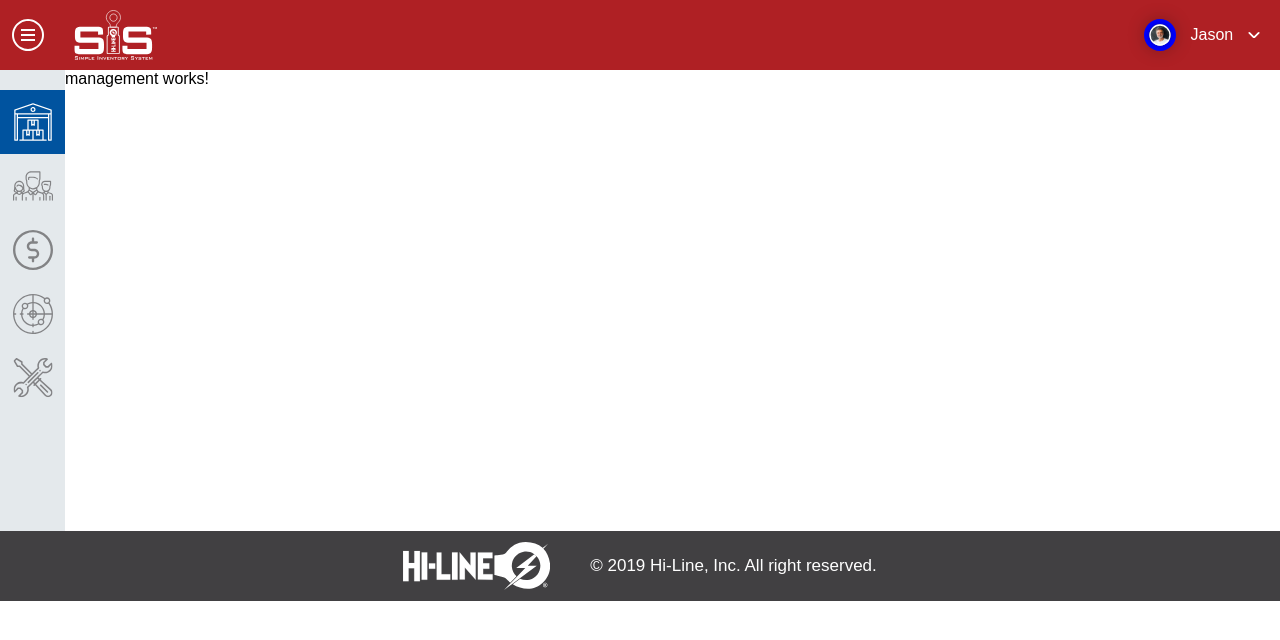
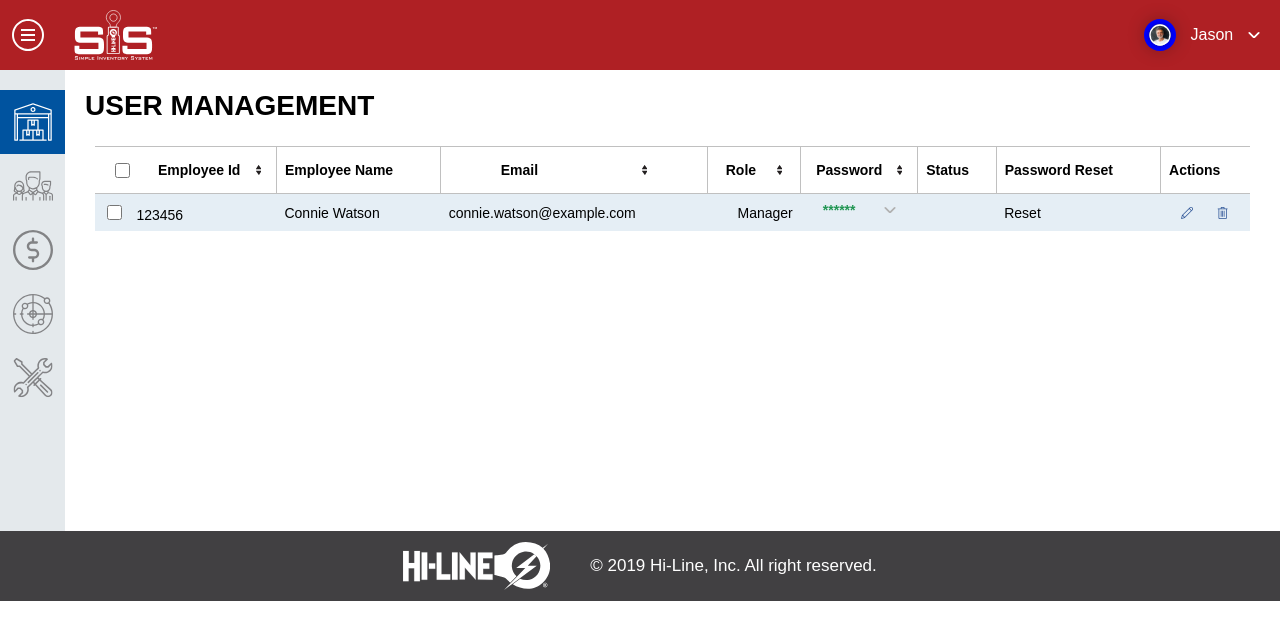
Before and after one commit to krishna-403/Hi-line, an Angular app: page /management in a window 1280 px wide. Shown: the top 640 px of the page. Built offline with nearby package versions, Linux system fonts and the light colour scheme.

Commit message:
completed return inventory

```diff
--- a/src/app/inventory/return-inventory/return-inventory.component.html
+++ b/src/app/inventory/return-inventory/return-inventory.component.html
@@ -1 +1,51 @@
-<p>return-inventory works!</p>
+<div class="add-inventory-container">
+    <form class="add-inventory-form">
+
+        <div class="add-inventory-data">
+
+
+
+            <div class="add-inventory-input">
+                <label for="">Job Numbers*</label>
+                <input type="number" placeholder="Enter number">
+            </div>
+
+            <div class="add-inventory-input">
+                <label for="">Job Description*</label>
+                <input type="text" placeholder="Enter text">
+            </div>
+
+            <div class="add-inventory-input">
+                <label for="">Area</label>
+                <input type="text" placeholder="Enter text">
+
+            </div>
+
+            <div class="add-inventory-input">
+                <label for="">Part Number</label>
+                <input type="number" placeholder="Enter number">
+            </div>
+
+            <div class="add-inventory-input">
+                <label for="">Part Description</label>
+                <input type="text" placeholder="Enter text">
+            </div>
+
+            <div class="add-inventory-input">
+                <label for="">Quantity</label>
+                <input type="number" placeholder="Enter number">
+            </div>
+
+        </div>
+
+        <div class="add-inventory-submit">
+
+
+            <button type="submit">Return</button>
+        </div>
+
+    </form>
+
+
+
+</div>
--- a/src/app/user-management/management/management.component.html
+++ b/src/app/user-management/management/management.component.html
@@ -1 +1,48 @@
-<p>management works!</p>
+<div class="user-m">
+    <h3>USER MANAGEMENT</h3>
+</div>
+
+<table>
+    <tr>
+        <th style="border-left: none;">
+            <div class="th-top"> <input class="checkbox" type="checkbox">Employee Id <div class="up-down-arrow"></div>
+            </div>
+        </th>
+        <th>Employee Name</th>
+        <th>
+            <div class="th-top">Email<div class="up-down-arrow"></div>
+            </div>
+        </th>
+        <th>
+            <div class="th-top">Role<div class="up-down-arrow"></div>
+            </div>
+        </th>
+        <th>
+            <div class="th-top">Password<div class="up-down-arrow"></div>
+            </div>
+        </th>
+        <th style="border-right: none;">Status</th>
+        <th style="border-right: none;">Password Reset</th>
+        <th style="border-right: none;">Actions</th>
+    </tr>
+    <tr>
+        <td><input class="checkbox" type="checkbox">123456</td>
+        <td>Connie Watson</td>
+        <td>connie.watson@example.com</td>
+        <td style="text-align: right;">Manager</td>
+        <td class="table-open">****** <div class="table-dropdown-arrow-icon"></div>
+        </td>
+        <td>
+
+        </td>
+        <td>Reset</td>
+        <td>
+
+            <div class="actions">
+
+                <div class="edit"></div>
+                <div class="delete"></div>
+            </div>
+        </td>
+    </tr>
+</table>
--- a/src/assets/main.scss
+++ b/src/assets/main.scss
@@ -16,4 +16,4 @@
 @import "../assets/pages/nav.scss";
 @import "../assets/pages/side-bar.scss";
 @import "../assets/pages/footer-page.scss", "../assets/pages/main-page.scss",
-  "../assets/pages/inventory-log.scss", "../assets/pages/add-inventory.scss";
+  "../assets/pages/inventory-log.scss", "../assets/pages/add-inventory.scss", "../assets/pages/user-management.scss";
--- a/src/assets/pages/add-inventory.scss
+++ b/src/assets/pages/add-inventory.scss
@@ -7,7 +7,7 @@
 }
 
 .add-inventory-form {
-    padding: 30px;
+  padding: 30px;
   .add-inventory-input {
     width: 335px;
     height: 80px;
@@ -18,6 +18,7 @@
       width: 320px;
       height: 28px;
       border: 1px solid $neutral-color-3;
+      text-indent: 5px;
     }
 
     label {
@@ -31,7 +32,7 @@
     display: flex;
     flex-wrap: wrap;
     justify-content: space-between;
-        // padding: 15px;
+    // padding: 15px;
   }
 }
 
@@ -48,5 +49,6 @@
     height: 37px;
     color: white;
     border: none;
+    cursor: pointer;
   }
 }
--- a/src/assets/pages/main-page.scss
+++ b/src/assets/pages/main-page.scss
@@ -7,6 +7,11 @@
 //   width: 100%;
 // }
 app-inventory-nav {
+  width: 100%;
+  // background-color: blue;
+}
+
+app-management {
   width: 100%;
   // background-color: blue;
 }
--- /dev/null
+++ b/src/assets/pages/user-management.scss
@@ -0,0 +1,7 @@
+.user-m {
+  h3 {
+    font-weight: 700;
+    font-size: 28px;
+  }
+  margin: 20px;
+}
```
Also changed, not shown: src/app/inventory/inventory-log/inventory-log.component.html (+15 -4 lines).
